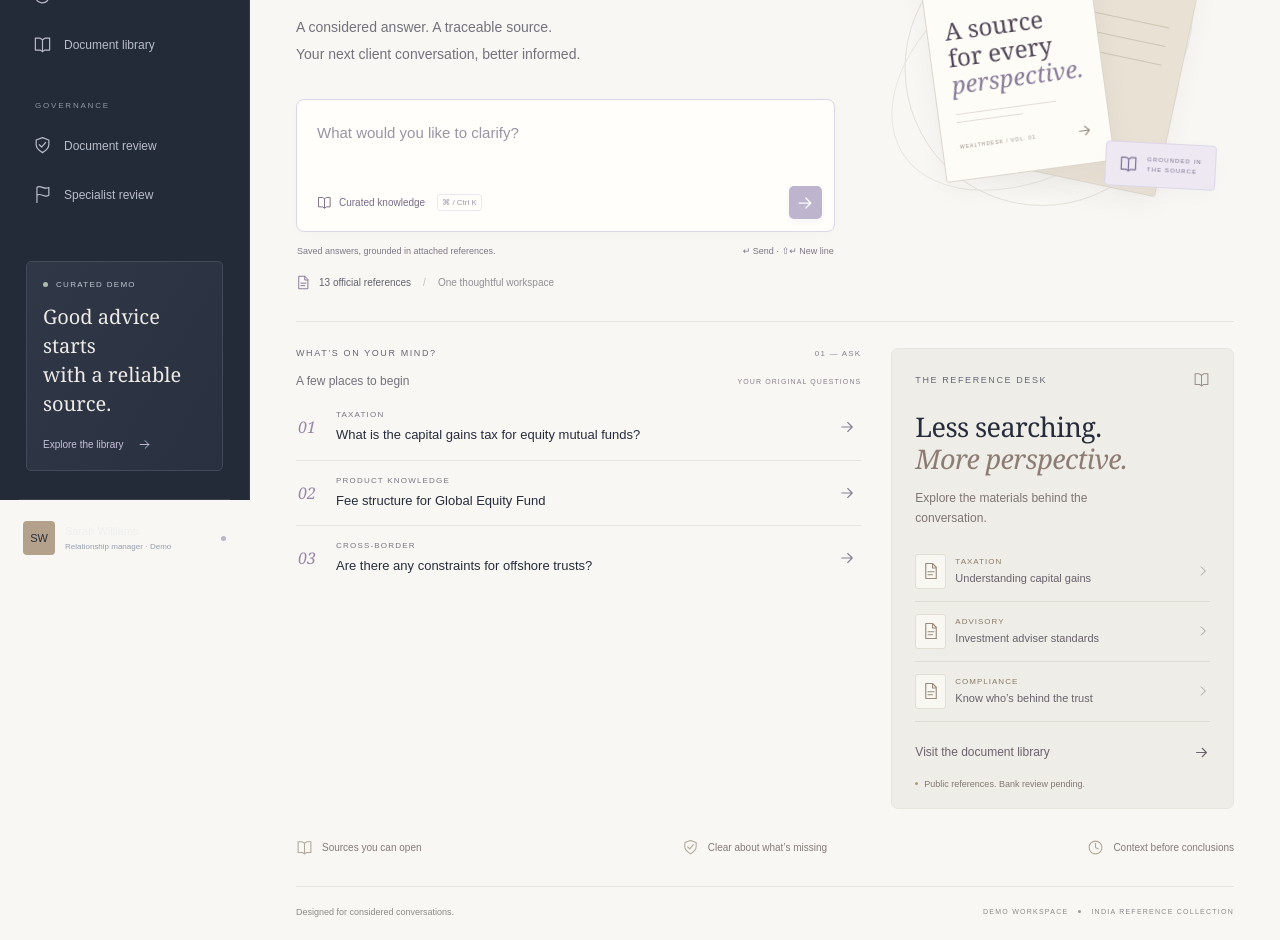
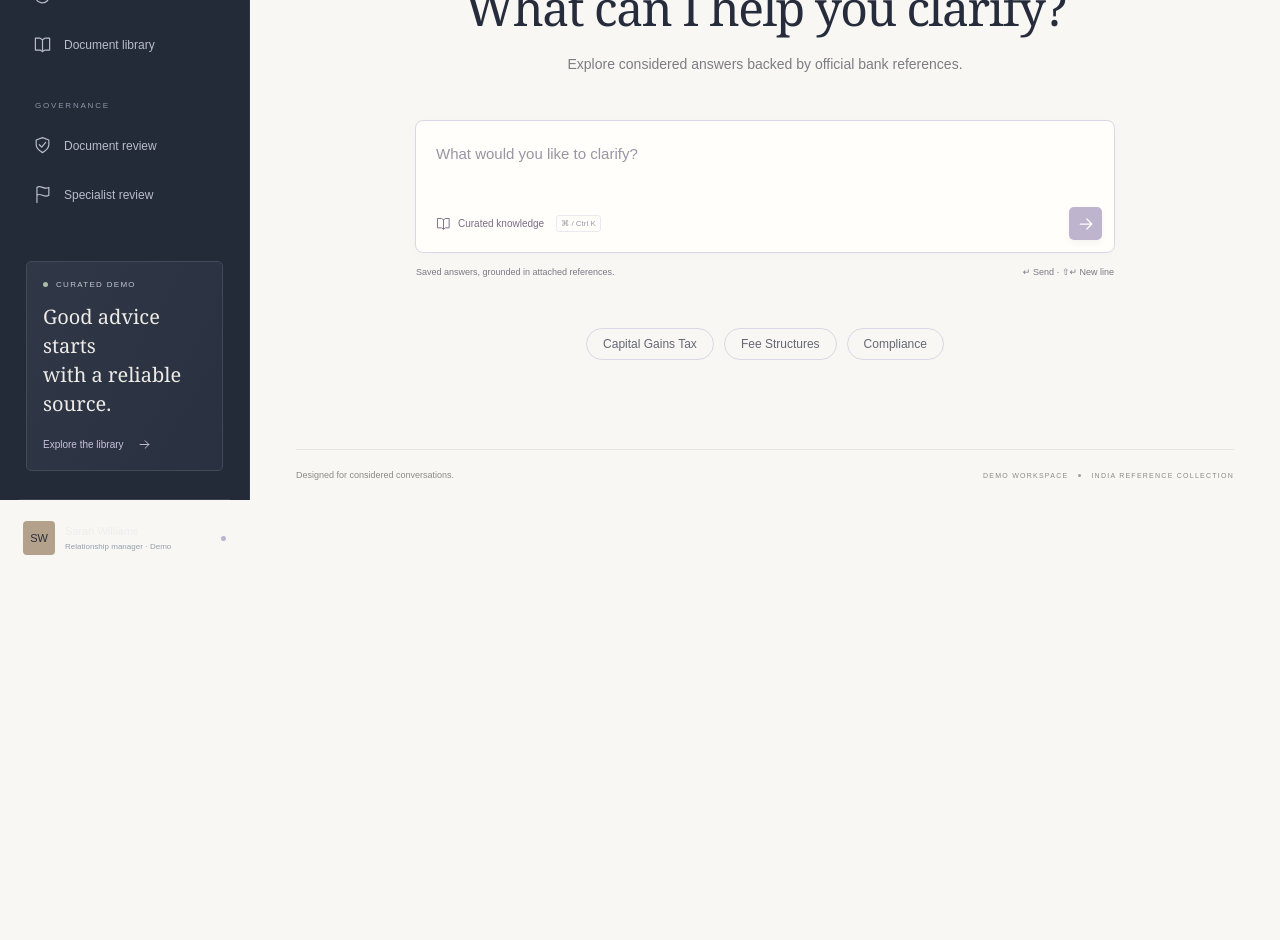
Before and after one commit to Aayush-207/wealth-advisor-copilot, a Next.js app in the folder frontend/: page / in a window 1280 px wide. Shown: the part 300-1240 px from the top of the page. After the commit the page ends 803 px from the top, so only its background shows below. Built offline with nearby package versions, Linux system fonts and the light colour scheme.

Commit message:
feat: Centered Composer in advisor workspace

```diff
--- a/frontend/src/app/page.tsx
+++ b/frontend/src/app/page.tsx
@@ -359,28 +359,17 @@ export default function Home() {
   return (
     <div className={`workspace ${turns.length ? "has-conversation" : ""}`}>
       {!turns.length ? (
-        <>
-          <div className="welcome-line">
-            <span className="eyebrow">
-              <span className="tiny-diamond" />
-              YOUR ADVISORY DESK
-            </span>
-            <span className="edition">CLARITY, WITH CONTEXT. / 01</span>
+        <div style={{ display: "flex", flexDirection: "column", alignItems: "center", justifyContent: "center", minHeight: "80vh", textAlign: "center", padding: "0 20px" }}>
+          <div style={{ marginBottom: "2rem", color: "#6356a4" }}>
+            <Mark />
           </div>
-          <section className="hero">
-            <div className="hero-copy">
-              <div className="greeting">Good to have you here, Sarah.</div>
-              <h1>
-                Confidence begins
-                <br />
-                with <em>clarity.</em>
+          <h1 style={{ fontFamily: "var(--serif)", fontSize: "clamp(32px, 4vw, 48px)", fontWeight: 400, letterSpacing: "-1.5px", marginBottom: "1rem" }}>
+            What can I help you clarify?
           </h1>
-              <p>
-                A considered answer. A traceable source.
-                <br />
-                Your next client conversation, better informed.
+          <p style={{ color: "#7c7d83", marginBottom: "3rem", fontSize: "14px" }}>
+            Explore considered answers backed by official bank references.
           </p>
-              <div style={{ margin: "2rem 0" }}>
+          <div style={{ width: "100%", maxWidth: "700px", marginBottom: "2rem" }}>
             <Composer
               input={input}
               setInput={setInput}
@@ -390,122 +379,24 @@ export default function Home() {
               stop={stop}
             />
           </div>
-              <div className="hero-detail">
-                <span className="stacked-docs">
-                  <Icon name="file" size={15} />
-                </span>
-                <span>
-                  <b>{documents.length} official references</b>
-                  <span className="separator">/</span>One thoughtful workspace
-                </span>
-              </div>
-            </div>
-            <KnowledgeArtwork />
-          </section>
-          <div className="workspace-grid">
-            <section className="ask-section">
-              <div className="section-label">
-                <span>WHAT’S ON YOUR MIND?</span>
-                <span>01 — ASK</span>
-              </div>
-              <div className="suggestion-heading">
-                <span>A few places to begin</span>
-                <span>YOUR ORIGINAL QUESTIONS</span>
-              </div>
-              <div className="prompt-list">
-                {prompts.map((p, i) => (
+          <div style={{ display: "flex", flexWrap: "wrap", gap: "10px", justifyContent: "center", maxWidth: "800px" }}>
+            {prompts.map((p) => (
               <button
                 key={p.title}
-                    className="prompt-row"
                 onClick={() => submit(p.text)}
+                style={{
+                  background: "transparent", border: "1px solid #dcd7e6", borderRadius: "20px",
+                  padding: "8px 16px", fontSize: "12px", color: "#656874",
+                  cursor: "pointer", transition: "all 0.2s"
+                }}
+                onMouseOver={(e) => { e.currentTarget.style.borderColor = "#a898c5"; e.currentTarget.style.background = "#fff"; }}
+                onMouseOut={(e) => { e.currentTarget.style.borderColor = "#dcd7e6"; e.currentTarget.style.background = "transparent"; }}
               >
-                    <span className="prompt-number">0{i + 1}</span>
-                    <span>
-                      <small>{p.tag}</small>
-                      <b>{p.text}</b>
-                    </span>
-                    <span className="prompt-arrow">
-                      <Icon name="arrow" size={18} />
-                    </span>
+                {p.title}
               </button>
             ))}
           </div>
-            </section>
-            <aside className="reference-panel">
-              <div className="section-label">
-                <span>THE REFERENCE DESK</span>
-                <Icon name="book" size={17} />
         </div>
-              <h2>
-                Less searching.
-                <br />
-                <em>More perspective.</em>
-              </h2>
-              <p>Explore the materials behind the conversation.</p>
-              <div className="reference-links">
-                {[
-                  {
-                    id: "capital-gains-guide",
-                    tag: "TAXATION",
-                    name: "Understanding capital gains",
-                  },
-                  {
-                    id: "investment-advisers-2026",
-                    tag: "ADVISORY",
-                    name: "Investment adviser standards",
-                  },
-                  {
-                    id: "aml-2024",
-                    tag: "COMPLIANCE",
-                    name: "Know who’s behind the trust",
-                  },
-                ].map((x) => (
-                  <button
-                    key={x.id}
-                    onClick={() =>
-                      setCitation({
-                        documentId: x.id,
-                        page: 1,
-                        section: "Document overview",
-                        summary: documents.find((d) => d.id === x.id)!.summary,
-                      })
-                    }
-                  >
-                    <span className="ref-icon">
-                      <Icon name="file" size={18} />
-                    </span>
-                    <span>
-                      <small>{x.tag}</small>
-                      <b>{x.name}</b>
-                    </span>
-                    <Icon name="chevron" size={14} />
-                  </button>
-                ))}
-              </div>
-              <Link href="/documents" className="library-link">
-                Visit the document library <Icon name="arrow" size={17} />
-              </Link>
-              <span className="reference-note">
-                <span />
-                Public references. Bank review pending.
-              </span>
-            </aside>
-          </div>
-          <div className="principles">
-            <div>
-              <Icon name="book" size={17} />
-              <span>Sources you can open</span>
-            </div>
-            <div>
-              <Icon name="shield" size={17} />
-              <span>Clear about what’s missing</span>
-            </div>
-            <div>
-              <Icon name="clock" size={17} />
-              <span>Context before conclusions</span>
-            </div>
-          </div>
-        </>
       ) : (
         <>
           <div className="conversation-header">
```
Also changed, not shown: 2 other files (tests, documents, lock files or other folders). Lines whose indentation alone changed are shown as unchanged.
